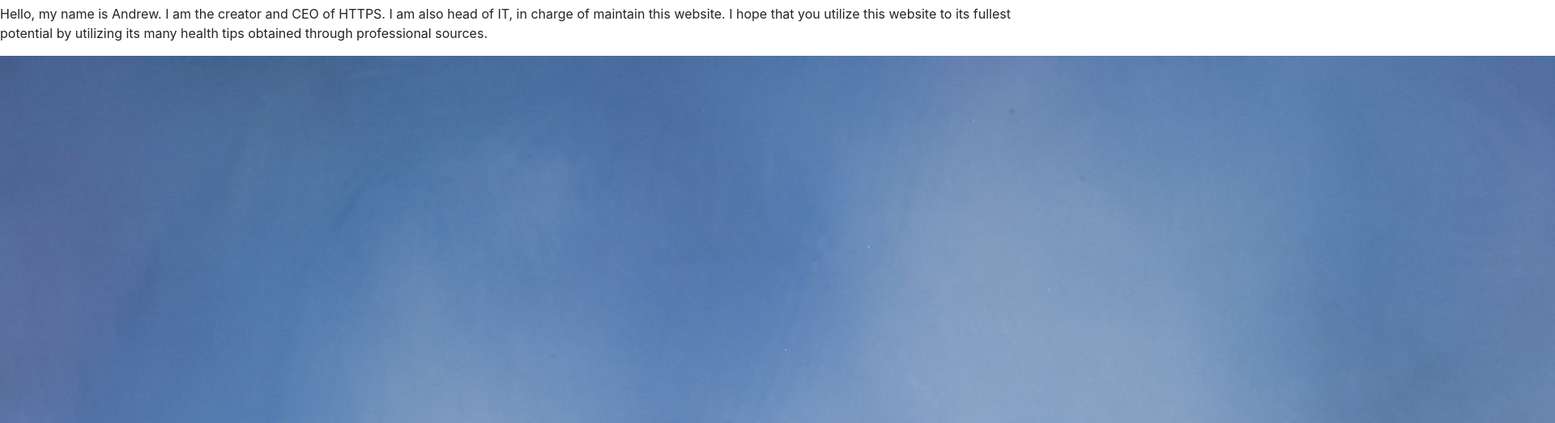
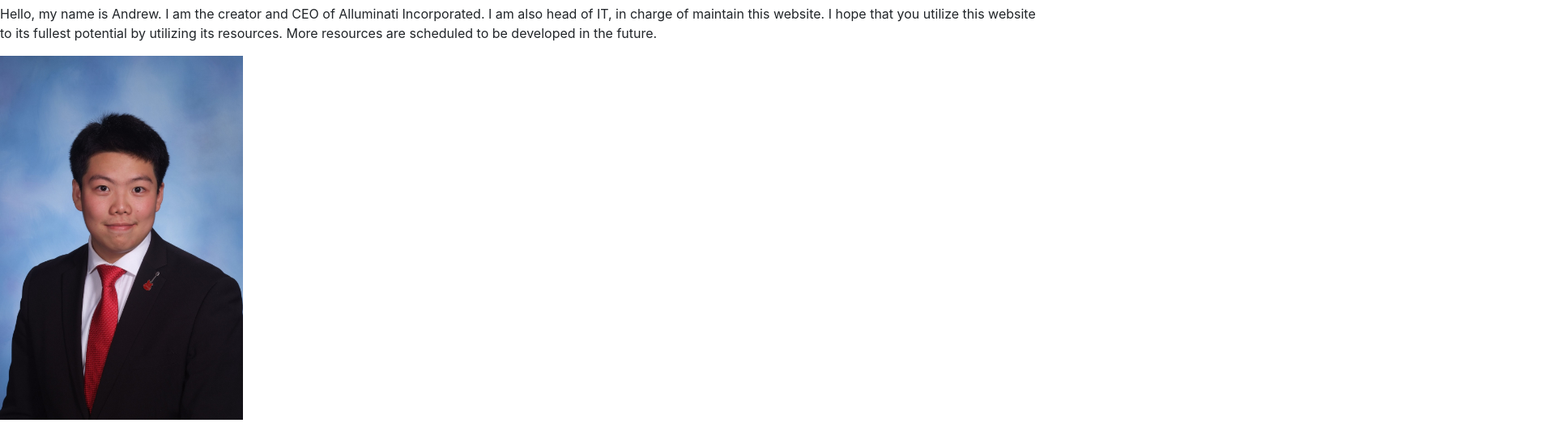
Before and after one commit to alu629/alu629.github.io, a plain HTML site: page aboutMe.html in a window 1280 px wide. Shown: the part 93-616 px from the top of the page at 81% size, 1920 px wide, since content can reach past the window. Drawn offline with nearby package versions, Linux system fonts and the light colour scheme.

Commit message:
Finished basic version of website.

```diff
--- a/aboutMe.css
+++ b/aboutMe.css
@@ -1,5 +1,5 @@
 #profilePicture {
     position: relative;
-    width:100%;
-    height:100vh;
+    width: 200px;
+    height:300px;
 }
--- a/aboutMe.html
+++ b/aboutMe.html
@@ -38,13 +38,13 @@
     </li> -->
   </ul>
   <h1>About Andrew</h1>
-  <p> Hello, my name is Andrew. I am the creator and CEO of HTTPS. I am also head of IT,
+  <p> Hello, my name is Andrew. I am the creator and CEO of Alluminati Incorporated. I am also head of IT,
     in charge of maintain this website. I hope that you utilize this website to its fullest
-    potential by utilizing its many health tips obtained through professional sources.
+    potential by utilizing its resources. More resources are scheduled to be developed in the future.
   </p>
-  <div id="profilePicture">
-    <img src="Images/FounderProfilePicture.jpg">
-  </div>
+  <p>
+    <img src="Images/FounderProfilePicture.jpg" width = "300px"; height= "450px";>
+  </p>
   <!-- Optional JavaScript -->
   <!-- jQuery first, then Popper.js, then Bootstrap JS -->
   <script src="https://code.jquery.com/jquery-3.3.1.slim.min.js"
--- a/styleHero.css
+++ b/styleHero.css
@@ -3,7 +3,10 @@ html,body{
     height: 100%;
     /* text-allign: center; */
 }
-
+.card img{
+    width: 100px;
+    height: 100px;
+}
 #hero{
     position: relative;
     width:100%;
```
Also changed, not shown: aboutStaff.html (+7 -6 lines), index.html (+1 -2 lines), Images/FounderProfilePicture2.jpg (added).
